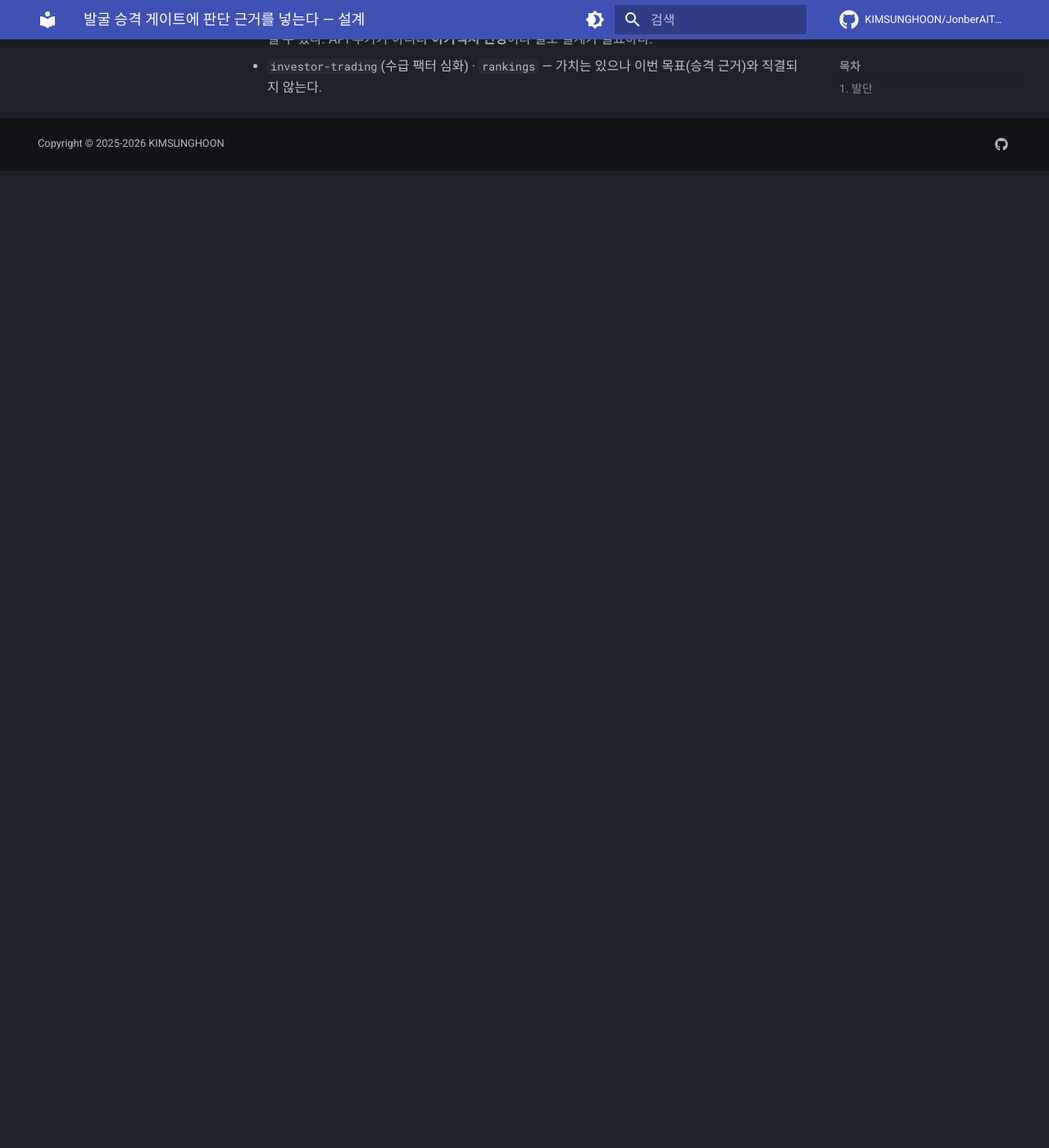
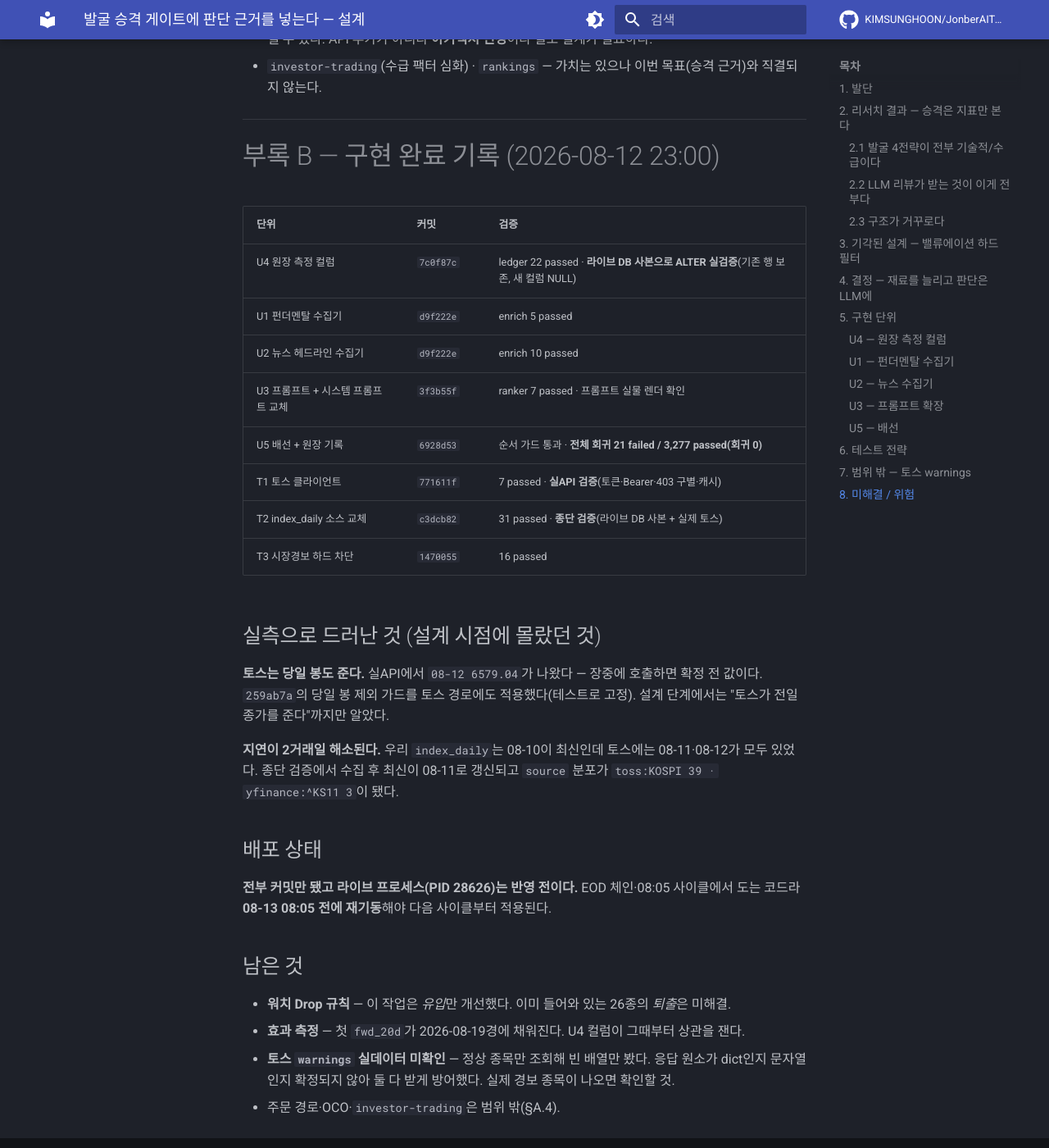
Before and after one commit to KIMSUNGHOON/JonberAITrading, an MkDocs documentation site: the page built from docs/superpowers/specs/2026-08-12-discovery-promotion-evidence-design.md, in a window 1280 px wide and 1400 px high, scrolled down 8208 px. Shown: the whole window at 82% size. Built offline with MkDocs 1.6.1 and Material for MkDocs 9.7.7, drawn with Linux system fonts in a browser that asks for light colours; comment, search, counter and statistics services are not loaded; before the commit the page ends 8416 px from its top, so only the background shows below that.

Commit message:
docs(spec): 부록 B — 구현 완료 기록 (U1~U5 + T1~T3)
8개 단위 전부 구현·검증 완료. 커밋과 검증 방법을 표로 남겼다.

설계 시점에 몰랐던 것 둘을 기록했다: 토스가 당일 봉도 준다는 것(그래서
259ab7a의 제외 가드를 토스 경로에도 적용했다)과, 지연이 1일이 아니라
2거래일 해소된다는 것.

⚠️ 전부 커밋만 됐고 라이브 프로세스는 반영 전이다 — 08-13 08:05 전에
재기동해야 한다.

```diff
--- a/docs/superpowers/specs/2026-08-12-discovery-promotion-evidence-design.md
+++ b/docs/superpowers/specs/2026-08-12-discovery-promotion-evidence-design.md
@@ -321,3 +321,41 @@ U1~U5를 먼저 끝내는 이유: 이미 검증된 소스로 **승격 게이트
 - **OCO 조건주문** — 손절·익절을 브로커에 위탁하면 "장중 재시작 금지"와 프로세스 사망 시
   무방비를 없앨 수 있다. API 추가가 아니라 **아키텍처 변경**이라 별도 설계가 필요하다.
 - `investor-trading`(수급 팩터 심화) · `rankings` — 가치는 있으나 이번 목표(승격 근거)와 직결되지 않는다.
+
+---
+
+# 부록 B — 구현 완료 기록 (2026-08-12 23:00)
+
+| 단위 | 커밋 | 검증 |
+|---|---|---|
+| U4 원장 측정 컬럼 | `7c0f87c` | ledger 22 passed · **라이브 DB 사본으로 ALTER 실검증**(기존 행 보존, 새 컬럼 NULL) |
+| U1 펀더멘탈 수집기 | `d9f222e` | enrich 5 passed |
+| U2 뉴스 헤드라인 수집기 | `d9f222e` | enrich 10 passed |
+| U3 프롬프트 + 시스템 프롬프트 교체 | `3f3b55f` | ranker 7 passed · 프롬프트 실물 렌더 확인 |
+| U5 배선 + 원장 기록 | `6928d53` | 순서 가드 통과 · **전체 회귀 21 failed / 3,277 passed(회귀 0)** |
+| T1 토스 클라이언트 | `771611f` | 7 passed · **실API 검증**(토큰·Bearer·403 구별·캐시) |
+| T2 index_daily 소스 교체 | `c3dcb82` | 31 passed · **종단 검증**(라이브 DB 사본 + 실제 토스) |
+| T3 시장경보 하드 차단 | `1470055` | 16 passed |
+
+## 실측으로 드러난 것 (설계 시점에 몰랐던 것)
+
+**토스는 당일 봉도 준다.** 실API에서 `08-12 6579.04`가 나왔다 — 장중에 호출하면 확정 전
+값이다. `259ab7a`의 당일 봉 제외 가드를 토스 경로에도 적용했다(테스트로 고정). 설계
+단계에서는 "토스가 전일 종가를 준다"까지만 알았다.
+
+**지연이 2거래일 해소된다.** 우리 `index_daily`는 08-10이 최신인데 토스에는 08-11·08-12가
+모두 있었다. 종단 검증에서 수집 후 최신이 08-11로 갱신되고 `source` 분포가
+`toss:KOSPI 39 · yfinance:^KS11 3`이 됐다.
+
+## 배포 상태
+
+**전부 커밋만 됐고 라이브 프로세스(PID 28626)는 반영 전이다.** EOD 체인·08:05 사이클에서
+도는 코드라 **08-13 08:05 전에 재기동**해야 다음 사이클부터 적용된다.
+
+## 남은 것
+
+- **워치 Drop 규칙** — 이 작업은 *유입*만 개선했다. 이미 들어와 있는 26종의 *퇴출*은 미해결.
+- **효과 측정** — 첫 `fwd_20d`가 2026-08-19경에 채워진다. U4 컬럼이 그때부터 상관을 잰다.
+- **토스 `warnings` 실데이터 미확인** — 정상 종목만 조회해 빈 배열만 봤다. 응답 원소가
+  dict인지 문자열인지 확정되지 않아 둘 다 받게 방어했다. 실제 경보 종목이 나오면 확인할 것.
+- 주문 경로·OCO·`investor-trading`은 범위 밖(§A.4).
```
